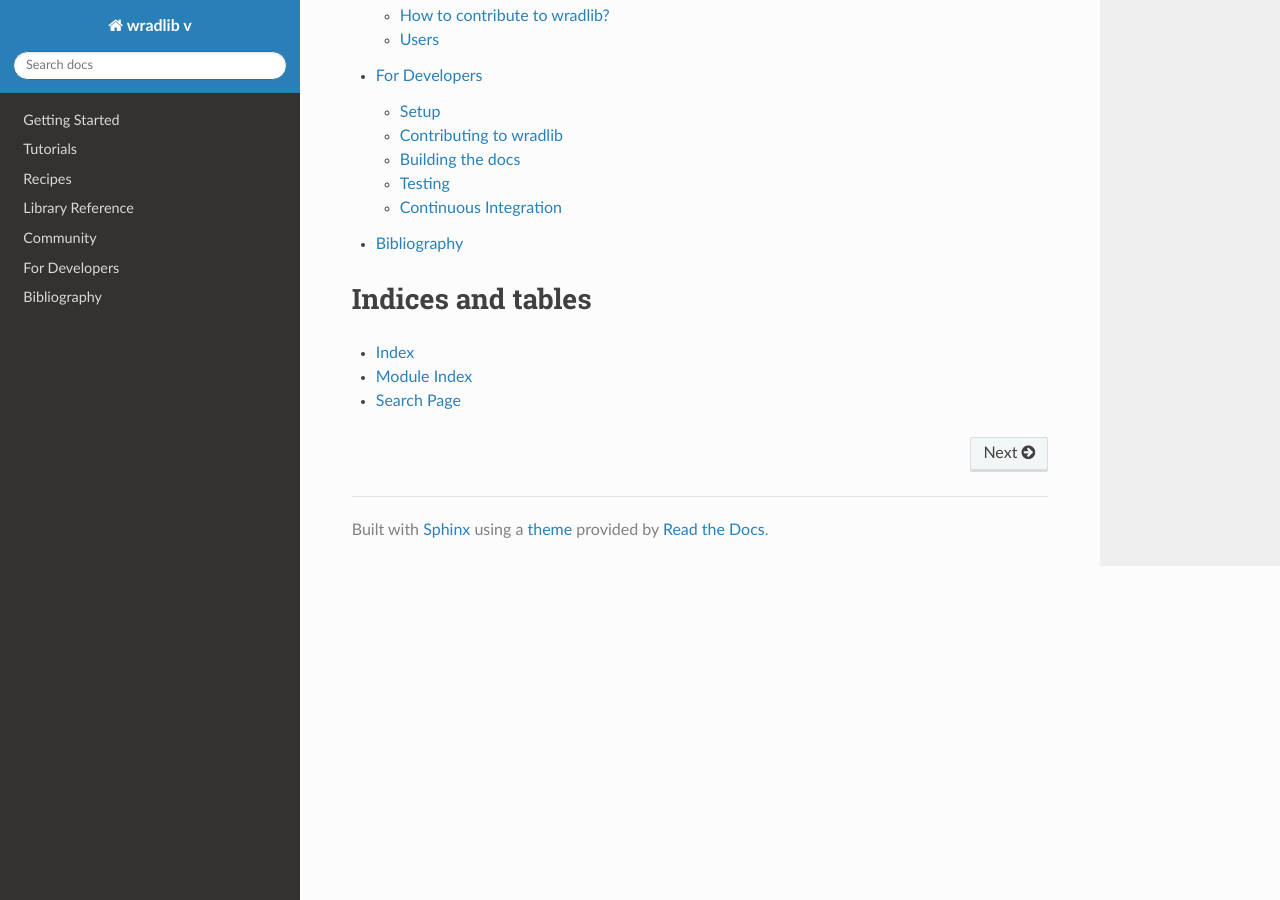
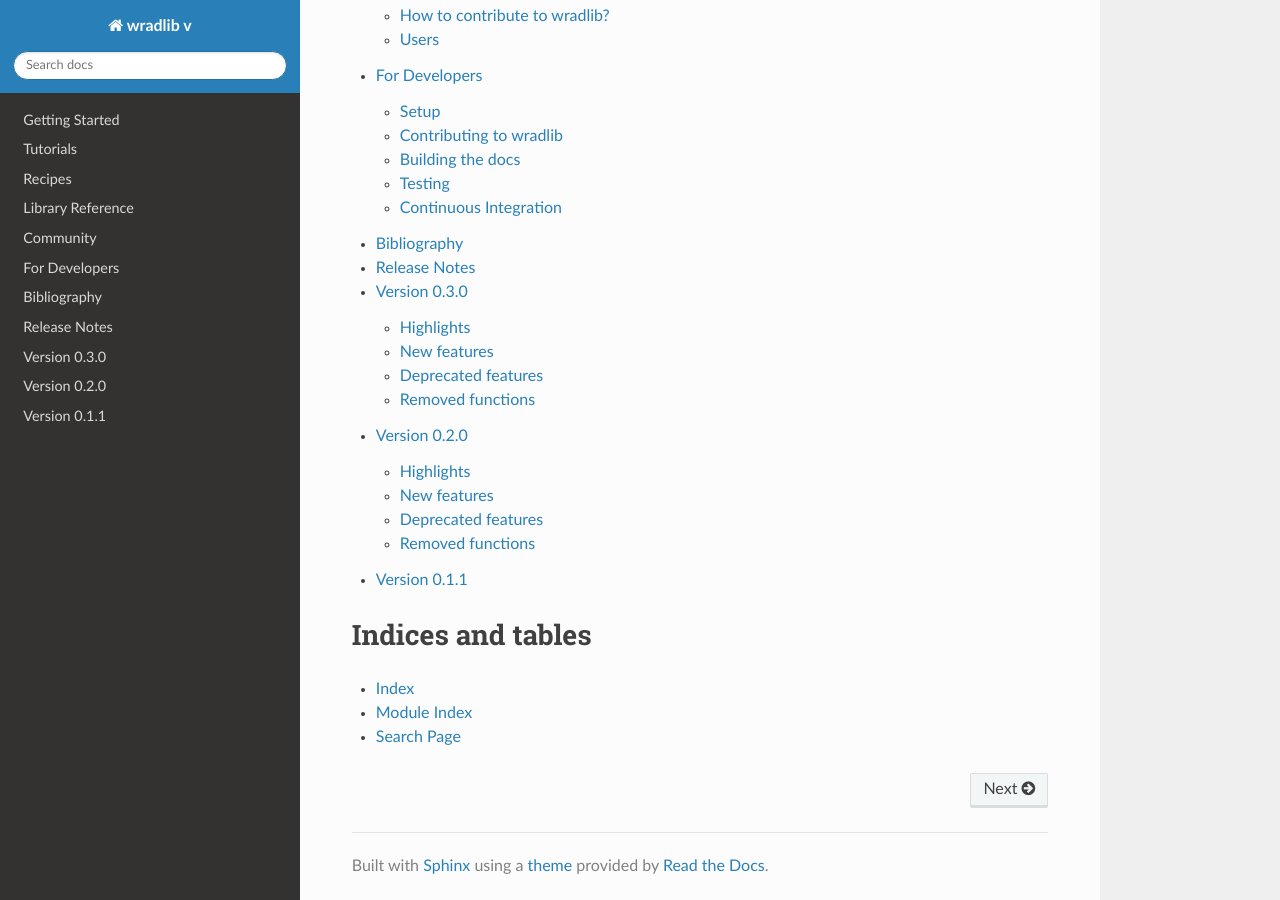
Before and after one commit to wradlib/wradlib-docs, a Sphinx documentation site: the page built from source/index.rst, in a window 1280 px wide and 900 px high, scrolled down 1599 px. Built offline with Sphinx 7.4.7 and the Read the Docs theme 2.0.0, drawn with Linux system fonts in a browser that asks for light colours.

Commit message:
DOC: Added release notes to docs.

```diff
--- a/source/index.rst
+++ b/source/index.rst
@@ -29,6 +29,7 @@ This documentation is under steady development. It provides a complete library r
    community
    dev_setup
    zreferences
+   release_notes
 
 Indices and tables
 ==================
--- /dev/null
+++ b/source/release_notes.rst
@@ -0,0 +1,52 @@
+Release Notes
+===========
+
+Please note that as long as wradlib releases are within the ``0.y.z`` series, the API cannot be considered stable. We will try to avoid sudden API breaks via deprecation warnings. All wradlib releases come without any warranty. Release notes might be incomplete. See `here <https://bitbucket.org/wradlib/wradlib/commits/all>`_ for a complete record of changes.
+
+You can install the latest wradlib release from PyPI via ``pip install wradlib`` or specific version via ``pip install wradlib==x.y.z``.
+
+
+Version 0.3.0
+==============
+
+Highlights
+--------------
+*Summarize the most important changes...*
+
+New features
+-------------------
+*New functions or "functionalities"*
+
+Deprecated features
+-----------------------------
+*Add deprecated functions*
+
+Removed functions
+---------------------------
+*Add removed functions....*
+
+
+Version 0.2.0
+==============
+
+Highlights
+--------------
+*Summarize the most important changes...*
+
+New features
+-------------------
+*New functions or "functionalities"*
+
+Deprecated features
+-----------------------------
+*Add deprecated functions*
+
+Removed functions
+---------------------------
+*Add removed functions....*
+
+
+Version 0.1.1
+==============
+
+``0.1.1`` was the first wradlib release for a long time. Only since January 2015, we have begun to update releases more regularly.
```
